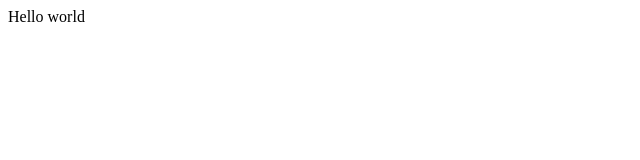
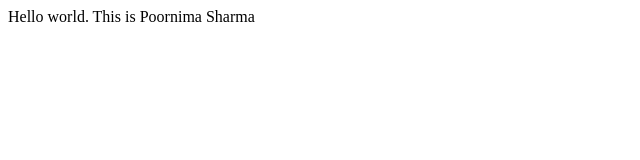
Before and after one commit to Light-Yagami123/git-clone, a plain HTML site: page index.html in a window 1280 px wide. Shown: the whole page, without its empty margins (0-640 px from the left). Drawn offline with Linux system fonts and the light colour scheme.

Commit message:
added name in index.html

```diff
--- a/index.html
+++ b/index.html
@@ -6,6 +6,6 @@
     <title>HELLO</title>
 </head>
 <body>
-    Hello world
+    Hello world. This is Poornima Sharma
 </body>
 </html>
```
